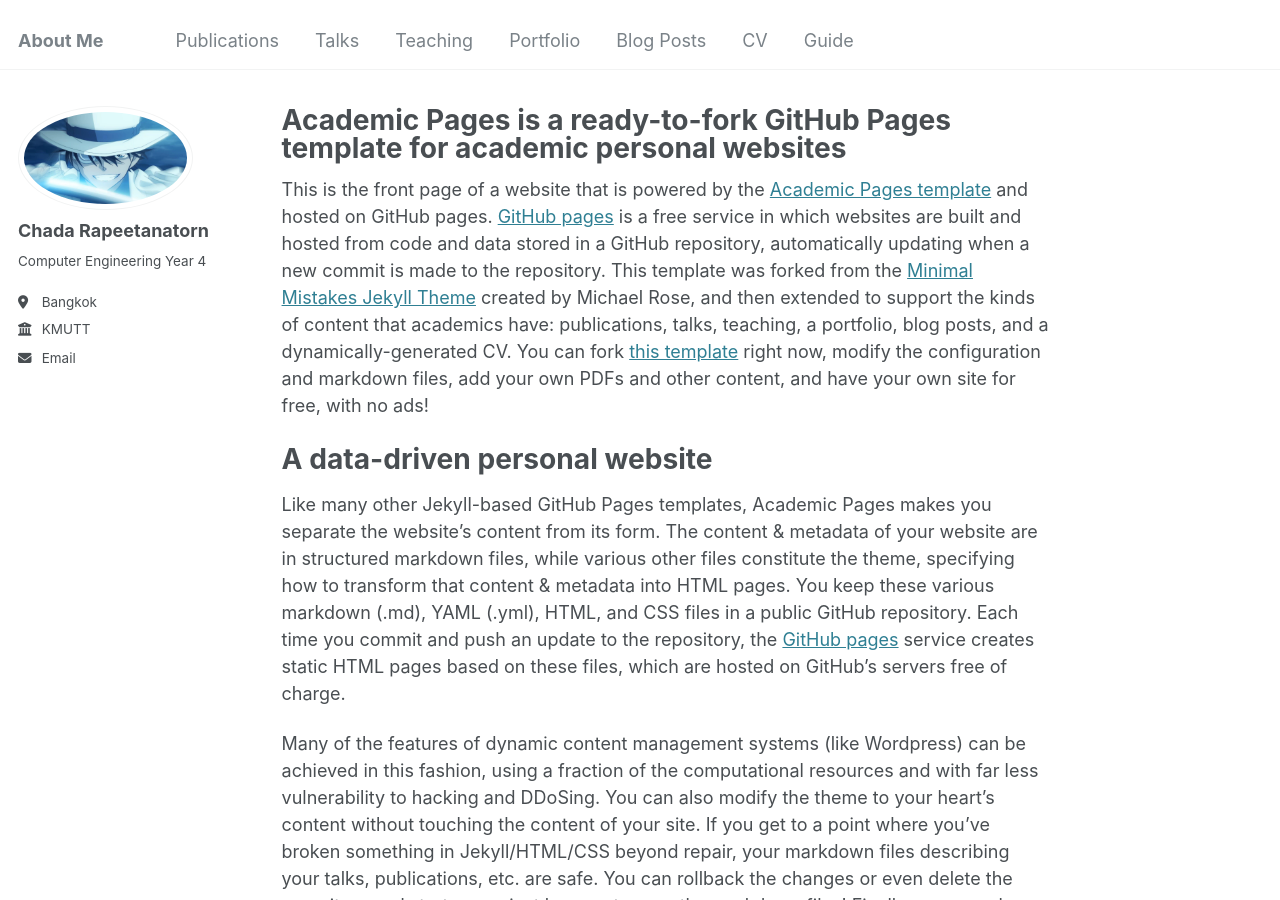
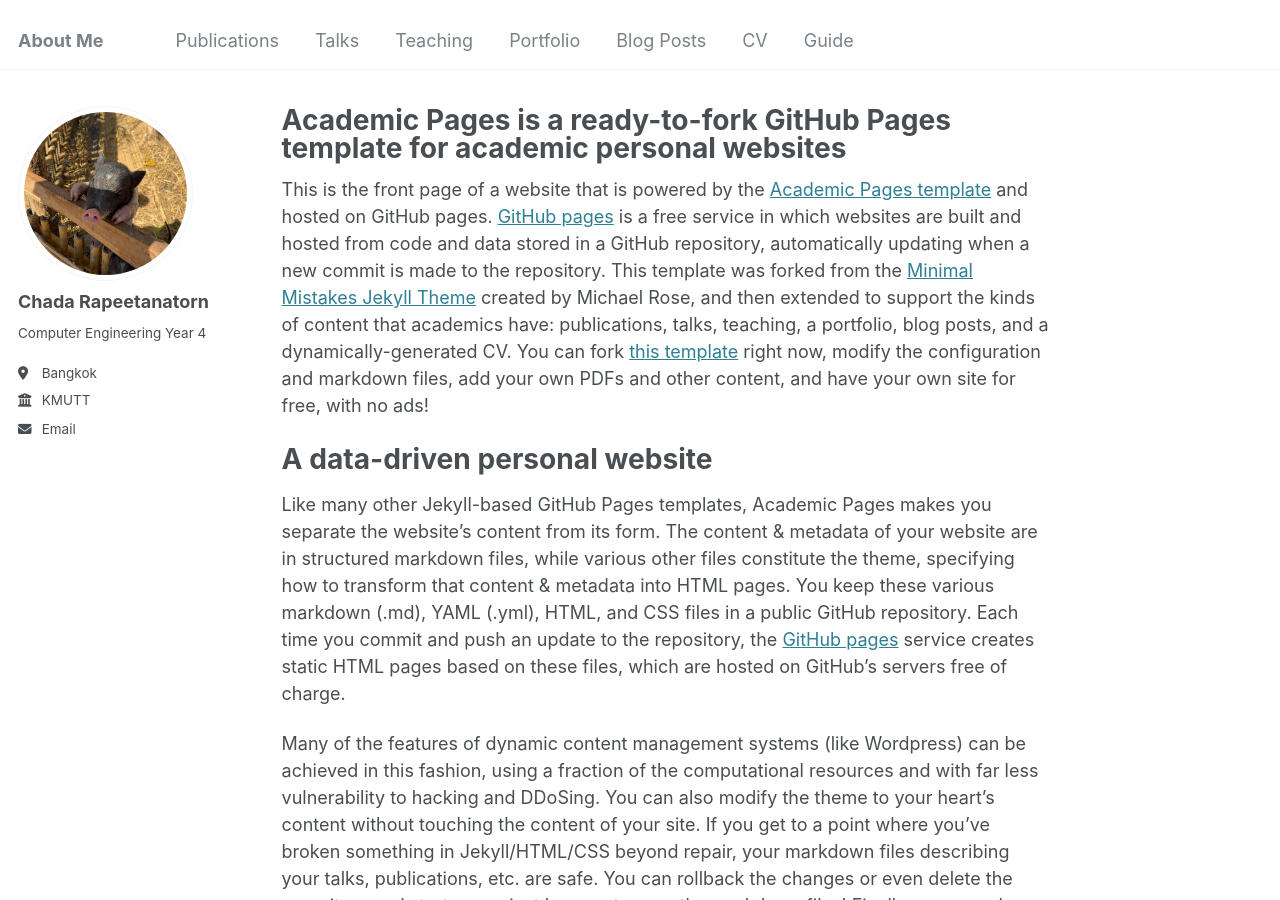
Before and after one commit to ChadaYing/ChadaYing.github.io, a Jekyll site: the page built from _pages/about.md, in a window 1280 px wide and 900 px high. Built offline with Jekyll 4.4.1, drawn with Linux system fonts in a browser that asks for light colours.

Commit message:
Update _config.yml

```diff
--- a/_config.yml
+++ b/_config.yml
@@ -21,7 +21,7 @@ repository               : "academicpages/academicpages.github.io"
 #               Additional customization can be done by editing /_includes/author-profile.html
 author:
   # Biographic information
-  avatar           : "kid.jpg"
+  avatar           : "pig.jpg"
   name             : "Chada Rapeetanatorn"
   pronouns         : # example: "she/her"
   bio              : "Computer Engineering Year 4"
```
